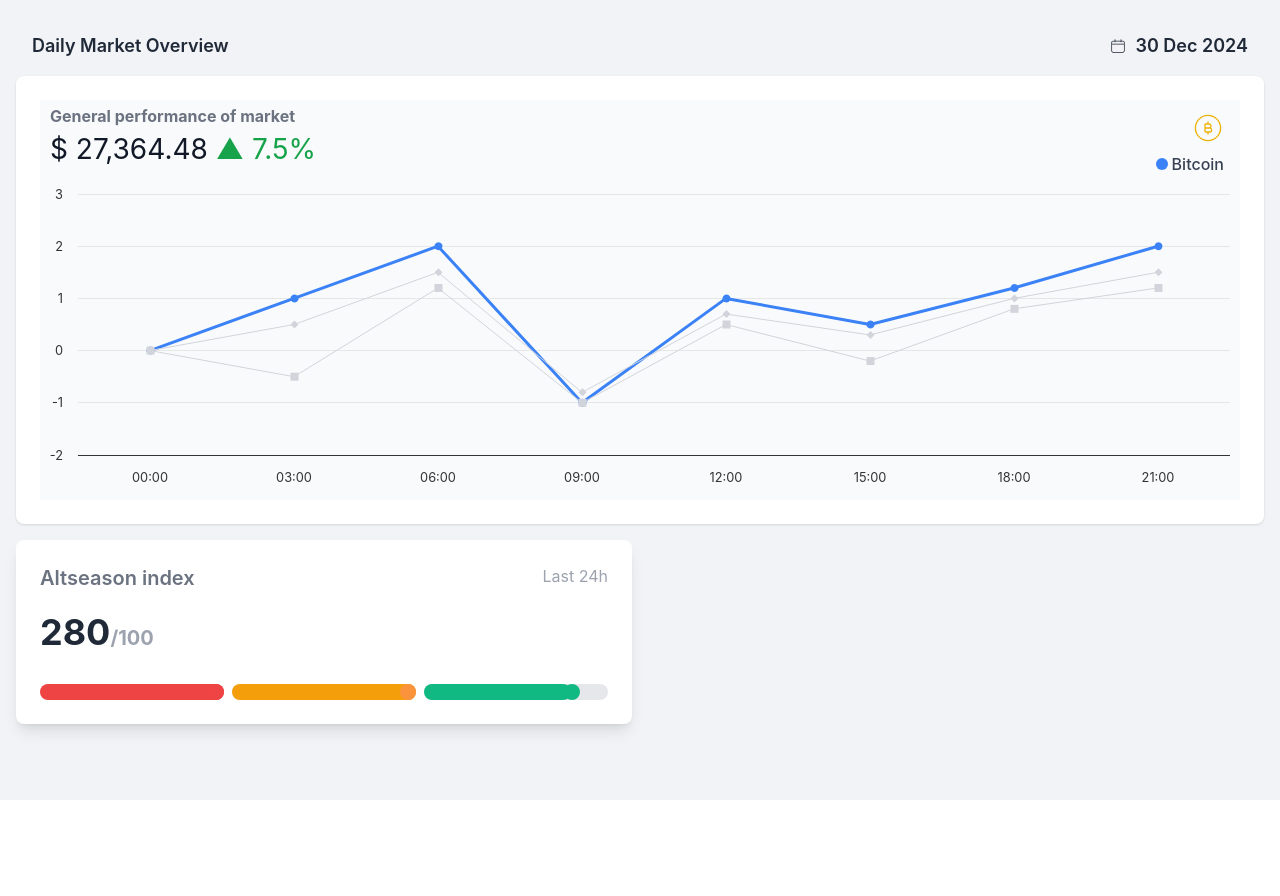
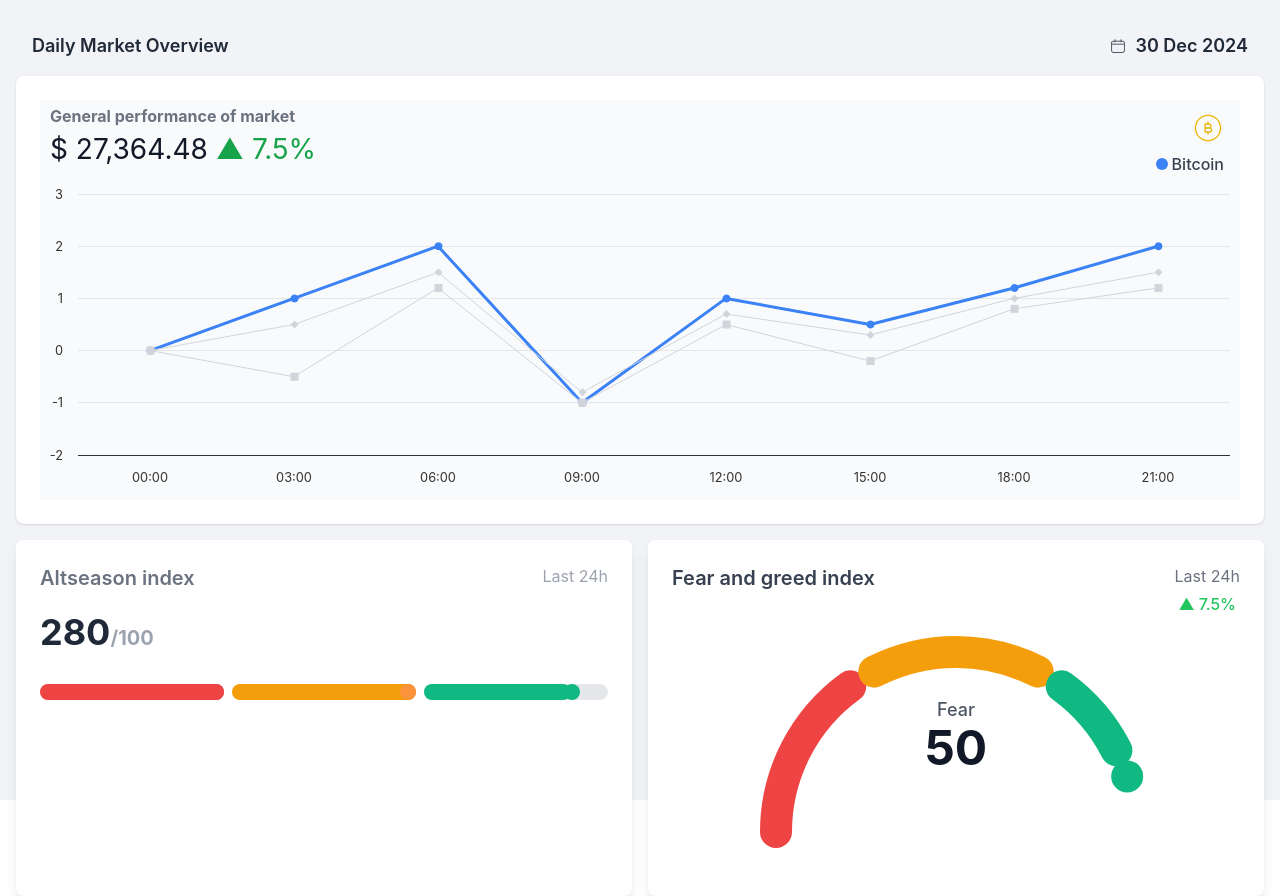
Before and after one commit to ShahirZain/crypto-dashboard, a React (Vite) app: page / in a window 1280 px wide. Before the commit the page ends 800 px from the top, so only its background shows below. Built offline with nearby package versions, Linux system fonts and the light colour scheme.

Commit message:
added guage component

```diff
--- a/src/App.jsx
+++ b/src/App.jsx
@@ -74,7 +74,7 @@ const Dashboard = () => {
 
       <div className="grid grid-cols-2 gap-4 mt-4">
         <AltseasonIndexCard  />
-        {/* <FearGreedCard value={70} max={100} /> */}
+        <FearGreedCard value={50} max={100} />
       </div>
     </div>
   );
--- a/src/components/guage/index.jsx
+++ b/src/components/guage/index.jsx
@@ -1,168 +1,89 @@
-// import Highcharts from "highcharts";
-// import HighchartsReact from "highcharts-react-official";
-// // import SolidGaugeModule from "highcharts/modules/solid-gauge";
-// // import HighchartsSolidGauge from "highcharts/modules/solid-gauge";
-//   // SolidGaugeModule(Highcharts);
-// const FearGreedCard = ({ value, max }) => {
-//   const options = {
-//     chart: {
-//       type: "gauge",
-//       height: 200,
-//       backgroundColor: "transparent",
-//     },
-//     title: {
-//       text: null,
-//     },
-//     pane: {
-//       startAngle: -120,
-//       endAngle: 120,
-//       background: [
-//         {
-//           outerRadius: "100%",
-//           innerRadius: "85%",
-//           shape: "arc",
-//           backgroundColor: "#ef4444",
-//         },
-//         {
-//           outerRadius: "85%",
-//           innerRadius: "70%",
-//           shape: "arc",
-//           backgroundColor: "#f59e0b",
-//         },
-//         {
-//           outerRadius: "70%",
-//           innerRadius: "55%",
-//           shape: "arc",
-//           backgroundColor: "#e5e7eb",
-//         },
-//       ],
-//     },
-//     yAxis: {
-//       min: 0,
-//       max,
-//       stops: [
-//         [0.3, "#ef4444"],
-//         [0.6, "#f59e0b"],
-//         [1, "#10b981"], // Tailwind green-500
-//       ],
-//       lineWidth: 0,
-//       tickWidth: 0,
-//       minorTickInterval: null,
-//     },
-//     series: [
-//       {
-//         name: "Greed",
-//         data: [value],
-//         tooltip: {
-//           valueSuffix: " index",
-//         },
-//       },
-//     ],
-//     tooltip: {
-//       enabled: false,
-//     },
-//     credits: {
-//       enabled: false,
-//     },
-//   };
+import React from "react";
 
-//   return (
-//     <div className="bg-white rounded-lg shadow p-4">
-//       <div className="flex justify-between">
-//         <h3 className="text-gray-700 font-semibold">Fear and greed index</h3>
-//         <div className="text-green-500 font-medium text-sm">▲ 7.5%</div>
-//       </div>
-//       <div className="text-center mt-4">
-//         <div className="text-4xl font-bold">{value}</div>
-//         <div className="text-gray-500 text-lg">Greed</div>
-//       </div>
-//       <HighchartsReact highcharts={Highcharts} options={options} />
-//     </div>
-//   );
-// };
+const FearGreedGauge = ({ value = 70, change = 7.5 }) => {
+  // Map value to degrees (0 to 180 for half-circle)
+  const calculateArc = (start, end) => {
+    const startAngle = (start / 100) * 180;
+    const endAngle = (end / 100) * 180;
 
-// export default FearGreedCard;
+    const startX = 100 + 90 * Math.cos((startAngle - 180) * (Math.PI / 180));
+    const startY = 100 + 90 * Math.sin((startAngle - 180) * (Math.PI / 180));
 
+    const endX = 100 + 90 * Math.cos((endAngle - 180) * (Math.PI / 180));
+    const endY = 100 + 90 * Math.sin((endAngle - 180) * (Math.PI / 180));
 
-import React, { useState, useEffect } from "react";
-import Highcharts from "highcharts";
-import HighchartsReact from "highcharts-react-official";
+    const largeArcFlag = endAngle - startAngle > 90 ? 1 : 0;
 
-const FearAndGreedIndex = () => {
-  const [indexValue, setIndexValue] = useState(70); // Initial value from the image
-
-  useEffect(() => {
-    // Simulate fetching data from an API (replace with actual API call)
-    const fetchData = async () => {
-      const response = await fetch("/api/fear-and-greed-index"); // Replace with your API endpoint
-      const data = await response.json();
-      setIndexValue(data.index);
-    };
-
-    fetchData();
-  }, []);
-
-  const options = {
-    chart: {
-      type: "gauge",
-      plotBackgroundColor: null,
-      plotBorderWidth: 0,
-      plotShadow: false,
-    },
-    title: {
-      text: "Fear and Greed Index",
-    },
-    pane: {
-      startAngle: -90,
-      endAngle: 90,
-      background: [
-        {
-          backgroundColor: {
-            linearGradient: { x1: 0, y1: 0, x2: 0, y2: 1 },
-            stops: [
-              [0, "#DF5353"], // Red for Fear
-              [0.3, "#DF5353"],
-              [0.3, "#FFC107"], // Yellow for Caution
-              [0.7, "#FFC107"],
-              [0.7, "#50B432"], // Green for Greed
-              [1, "#50B432"],
-            ],
-          },
-          borderWidth: 0,
-          outerRadius: "100%",
-        },
-      ],
-    },
-    yAxis: {
-      min: 0,
-      max: 100,
-      title: {
-        text: null,
-      },
-      labels: {
-        enabled: false,
-      },
-    },
-    plotOptions: {
-      gauge: {
-        dataLabels: {
-          enabled: true,
-          format: '<span style="font-size: 2em">{y}</span>',
-        },
-        dial: {
-          radius: "80%",
-        },
-      },
-    },
-    series: [
-      {
-        name: "Fear and Greed",
-        data: [indexValue],
-      },
-    ],
+    return `M ${startX} ${startY} A 90 90 0 ${largeArcFlag} 1 ${endX} ${endY}`;
   };
 
-  return <HighchartsReact highcharts={Highcharts} options={options} />;
+  const renderCircleEnd = (angle) => {
+    const x = 100 + 90 * Math.cos((angle - 180) * (Math.PI / 180));
+    const y = 100 + 90 * Math.sin((angle - 180) * (Math.PI / 180));
+    return <circle cx={x} cy={y} r="8" fill="#10b981" />;
+  };
+
+  return (
+    <div className="flex flex-col items-center justify-center w-full  bg-white rounded-lg shadow-lg p-6 relative">
+      <div className="flex justify-between w-full mb-4">
+        <h2 className="text-xl font-semibold text-gray-700">
+          Fear and greed index
+        </h2>
+        <div className="flex flex-col items-center text-green-500">
+          <div className="text-gray-500">Last 24h</div>
+          <div className="flex items-center mt-1">
+            <span className="mr-1">▲</span>
+            <span className="font-medium">{change}%</span>
+          </div>
+        </div>
+      </div>
+      <div className="relative w-full">
+        <svg
+          className="w-full h-auto max-w-[400px] mx-auto"
+          viewBox="0 0 200 120"
+          preserveAspectRatio="xMidYMid meet"
+        >
+          <path
+            d="M 10 100 A 90 90 0 1 1 190 100"
+            fill="none"
+            // stroke="#e5e7eb"
+            strokeWidth="20"
+          />
+          {/* Red Section */}
+          <path
+            d={calculateArc(0, 30)}
+            fill="none"
+            stroke="#ef4444"
+            strokeWidth="16"
+            strokeLinecap="round"
+          />
+          {/* Orange Section */}
+          <path
+            d={calculateArc(35, 65)}
+            fill="none"
+            stroke="#f59e0b"
+            strokeWidth="16"
+            strokeLinecap="round"
+          />
+          {/* Green Section */}
+          <path
+            d={calculateArc(70, 85)}
+            fill="none"
+            stroke="#10b981"
+            strokeWidth="16"
+            strokeLinecap="round"
+          />
+          {renderCircleEnd((90 / 100) * 180)}
+        </svg>
+        <div className="absolute top-16 left-0 right-0 flex flex-col items-center">
+          <p className="text-lg font-medium text-gray-600">
+            {value > 50 ? "Greed" : "Fear"}
+          </p>
+          <p className="text-5xl font-bold text-gray-900">{value}</p>
+        </div>
+      </div>
+    </div>
+  );
 };
 
-export default FearAndGreedIndex;
+export default FearGreedGauge;
```
